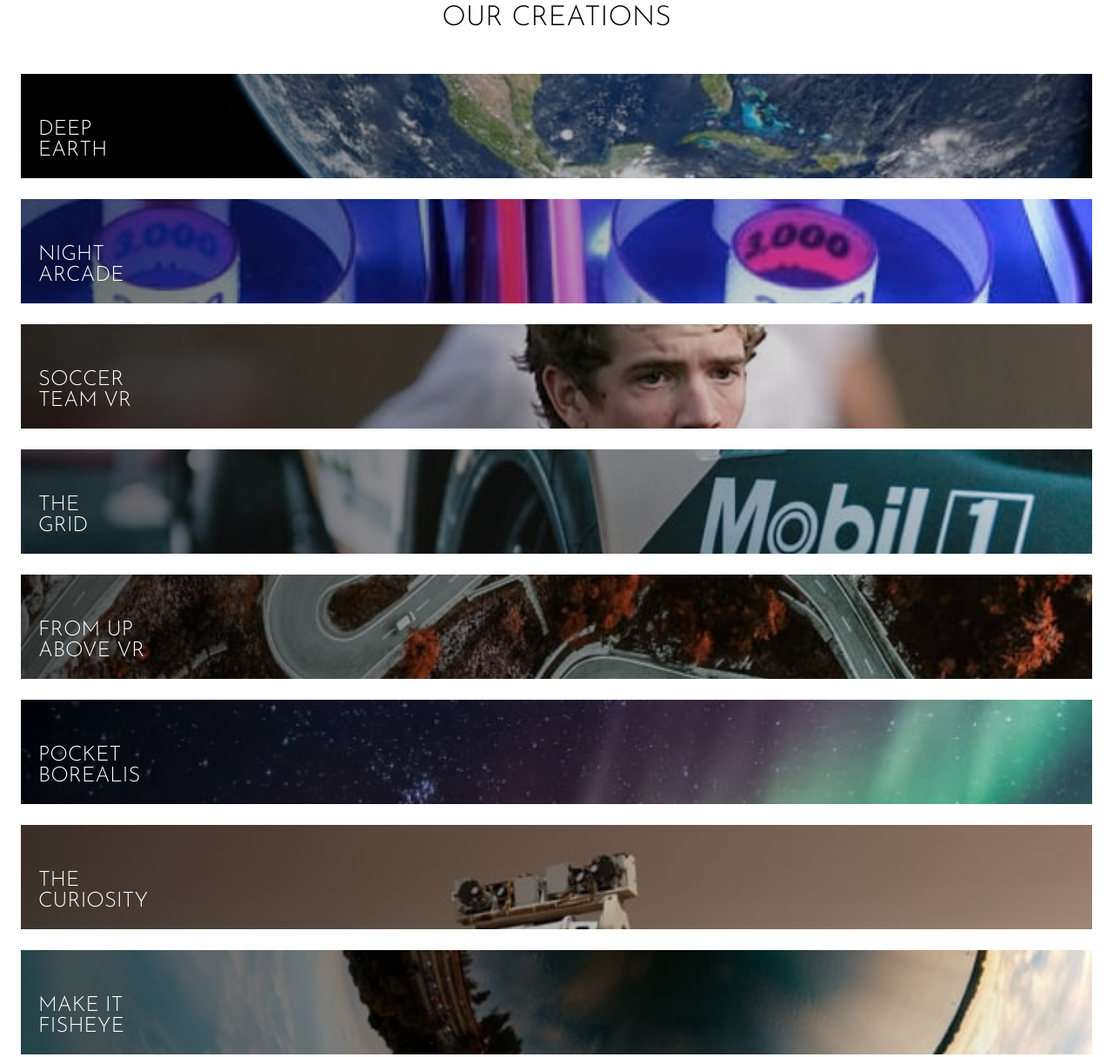
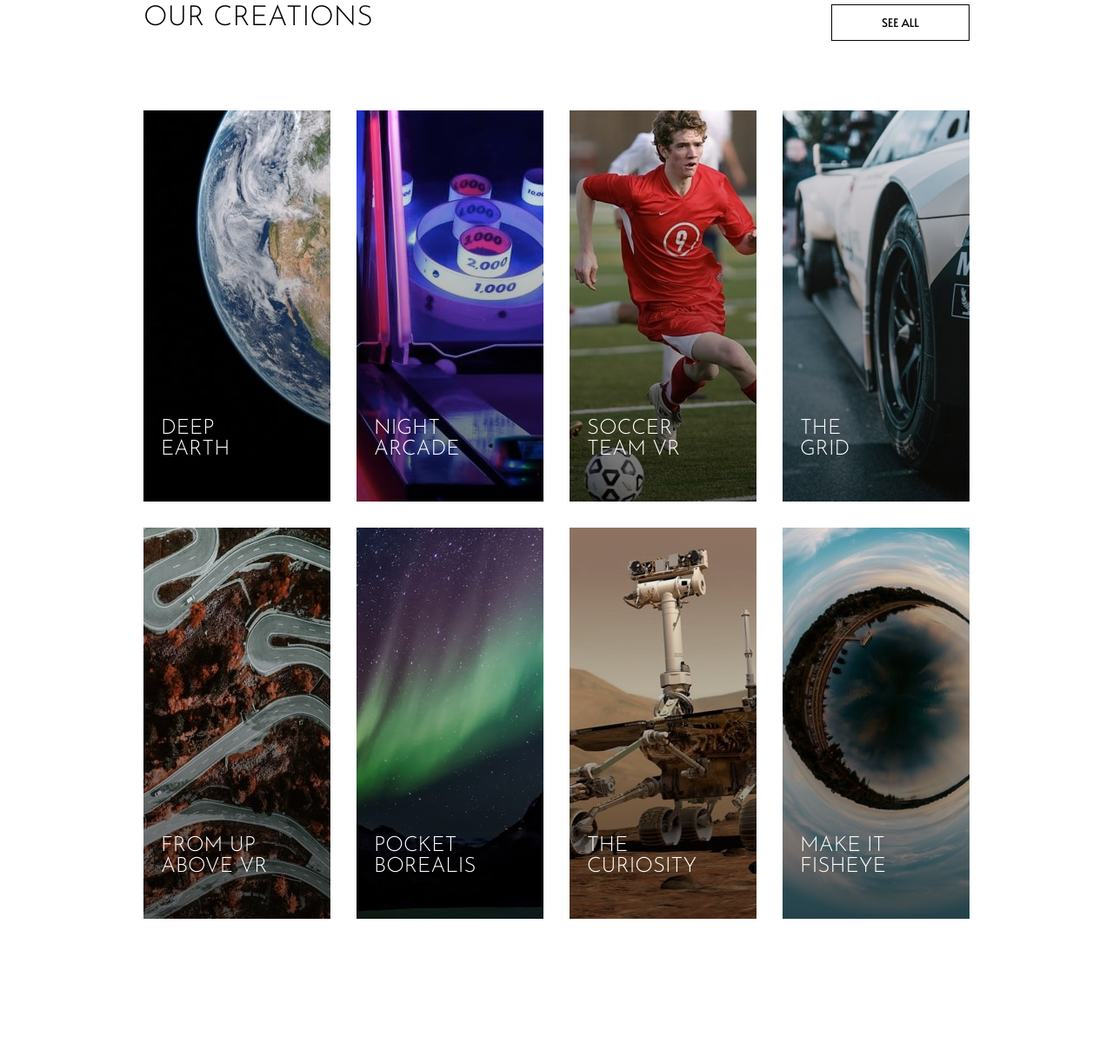
Before and after one commit to delroscol98/Loopstudios-Landing-Page, a website: page index.html in a window 1280 px wide. Shown: the part 1500-2716 px from the top of the page at 87% size. After the commit the page ends 2557 px from the top, so only its background shows below. Drawn offline with Linux system fonts and the light colour scheme.

Commit message:
creations responsive

```diff
--- a/sass/layout/creations.scss
+++ b/sass/layout/creations.scss
@@ -1,10 +1,22 @@
 .creations {
   padding: 0 2.4rem;
+
+  @media screen and (min-width: 64em) {
+    display: grid;
+    grid-template-columns: repeat(2, auto);
+    gap: 8rem;
+    padding: 0 16.5rem;
+  }
 
   &__heading {
     font-size: 3.2rem;
     text-align: center;
     margin-bottom: 4.8rem;
+
+    @media screen and (min-width: 64em) {
+      margin: 0;
+      text-align: left;
+    }
 
     @media screen and (min-width: 90em) {
       font-size: 4.8rem;
@@ -14,50 +26,136 @@
   &__card-container {
     display: grid;
     gap: 2.4rem;
+
+    @media screen and (min-width: 50em) {
+      grid-template-columns: repeat(2, 1fr);
+    }
+
+    @media screen and (min-width: 64em) {
+      gap: 3rem;
+      grid-template-columns: repeat(4, 1fr);
+      grid-column: 1 / -1;
+    }
   }
 
   &__card {
     height: 12rem;
     background-size: cover;
 
+    @media screen and (min-width: 64em) {
+      height: 45rem;
+    }
+
     &--earth {
       background-image: linear-gradient(90deg, rgba($black, 0.6), transparent),
         url(../../images/mobile/image-deep-earth.jpg);
+
+      @media screen and (min-width: 64em) {
+        background-image: linear-gradient(
+            360deg,
+            rgba($black, 0.6),
+            transparent
+          ),
+          url(../../images/desktop/image-deep-earth.jpg);
+      }
     }
 
     &--arcade {
       background-image: linear-gradient(90deg, rgba($black, 0.6), transparent),
         url(../../images/mobile/image-night-arcade.jpg);
+
+      @media screen and (min-width: 64em) {
+        background-image: linear-gradient(
+            360deg,
+            rgba($black, 0.6),
+            transparent
+          ),
+          url(../../images/desktop/image-night-arcade.jpg);
+      }
     }
 
     &--soccer {
       background-image: linear-gradient(90deg, rgba($black, 0.6), transparent),
         url(../../images/mobile/image-soccer-team.jpg);
+
+      @media screen and (min-width: 64em) {
+        background-image: linear-gradient(
+            360deg,
+            rgba($black, 0.6),
+            transparent
+          ),
+          url(../../images/desktop/image-soccer-team.jpg);
+      }
     }
 
     &--grid {
       background-image: linear-gradient(90deg, rgba($black, 0.6), transparent),
         url(../../images/mobile/image-grid.jpg);
+
+      @media screen and (min-width: 64em) {
+        background-image: linear-gradient(
+            360deg,
+            rgba($black, 0.6),
+            transparent
+          ),
+          url(../../images/desktop/image-grid.jpg);
+      }
     }
 
     &--above {
       background-image: linear-gradient(90deg, rgba($black, 0.6), transparent),
         url(../../images/mobile/image-from-above.jpg);
+
+      @media screen and (min-width: 64em) {
+        background-image: linear-gradient(
+            360deg,
+            rgba($black, 0.6),
+            transparent
+          ),
+          url(../../images/desktop/image-from-above.jpg);
+      }
     }
 
     &--borealis {
       background-image: linear-gradient(90deg, rgba($black, 0.6), transparent),
         url(../../images/mobile/image-pocket-borealis.jpg);
+
+      @media screen and (min-width: 64em) {
+        background-image: linear-gradient(
+            360deg,
+            rgba($black, 0.6),
+            transparent
+          ),
+          url(../../images/desktop/image-pocket-borealis.jpg);
+      }
     }
 
     &--curiosity {
       background-image: linear-gradient(90deg, rgba($black, 0.6), transparent),
         url(../../images/mobile/image-curiosity.jpg);
+
+      @media screen and (min-width: 64em) {
+        background-image: linear-gradient(
+            360deg,
+            rgba($black, 0.6),
+            transparent
+          ),
+          url(../../images/desktop/image-curiosity.jpg);
+      }
     }
 
     &--fisheye {
       background-image: linear-gradient(90deg, rgba($black, 0.6), transparent),
         url(../../images/mobile/image-fisheye.jpg);
+
+      @media screen and (min-width: 64em) {
+        background-image: linear-gradient(
+            360deg,
+            rgba($black, 0.6),
+            transparent
+          ),
+          url(../../images/desktop/image-fisheye.jpg);
+      }
     }
   }
 
@@ -68,6 +166,15 @@
     top: 5.2rem;
     color: $white;
     max-width: max-content;
+
+    @media screen and (min-width: 64em) {
+      top: 35.4rem;
+      left: 2rem;
+    }
+
+    @media screen and (min-width: 90em) {
+      left: 4rem;
+    }
   }
 
   &__btn {
@@ -79,5 +186,14 @@
     position: relative;
     left: 50%;
     transform: translateX(-50%);
+
+    @media screen and (min-width: 64em) {
+      grid-column: 2 / 3;
+      grid-row: 1;
+      margin: 0;
+      position: static;
+      justify-self: end;
+      transform: none;
+    }
   }
 }
```
Also changed, not shown: css/style.css.
